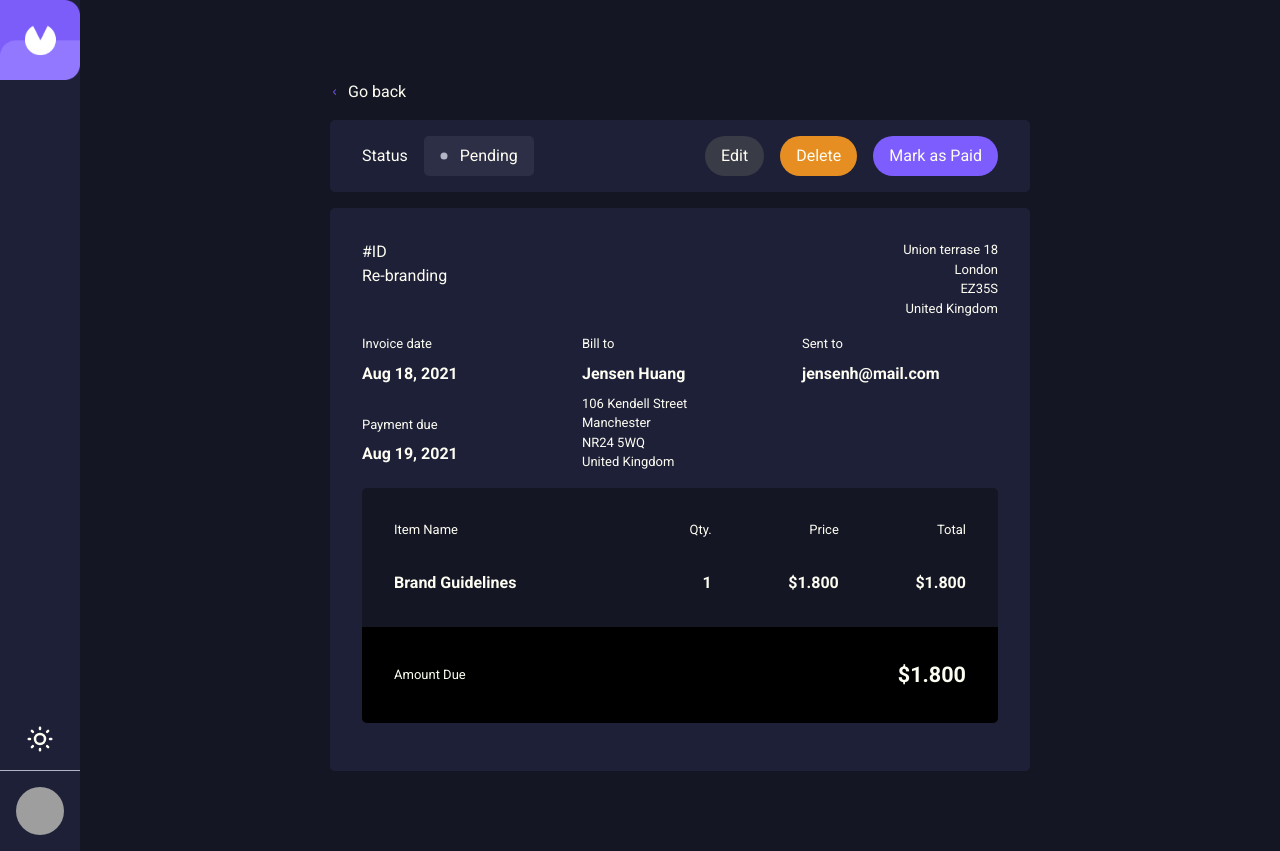
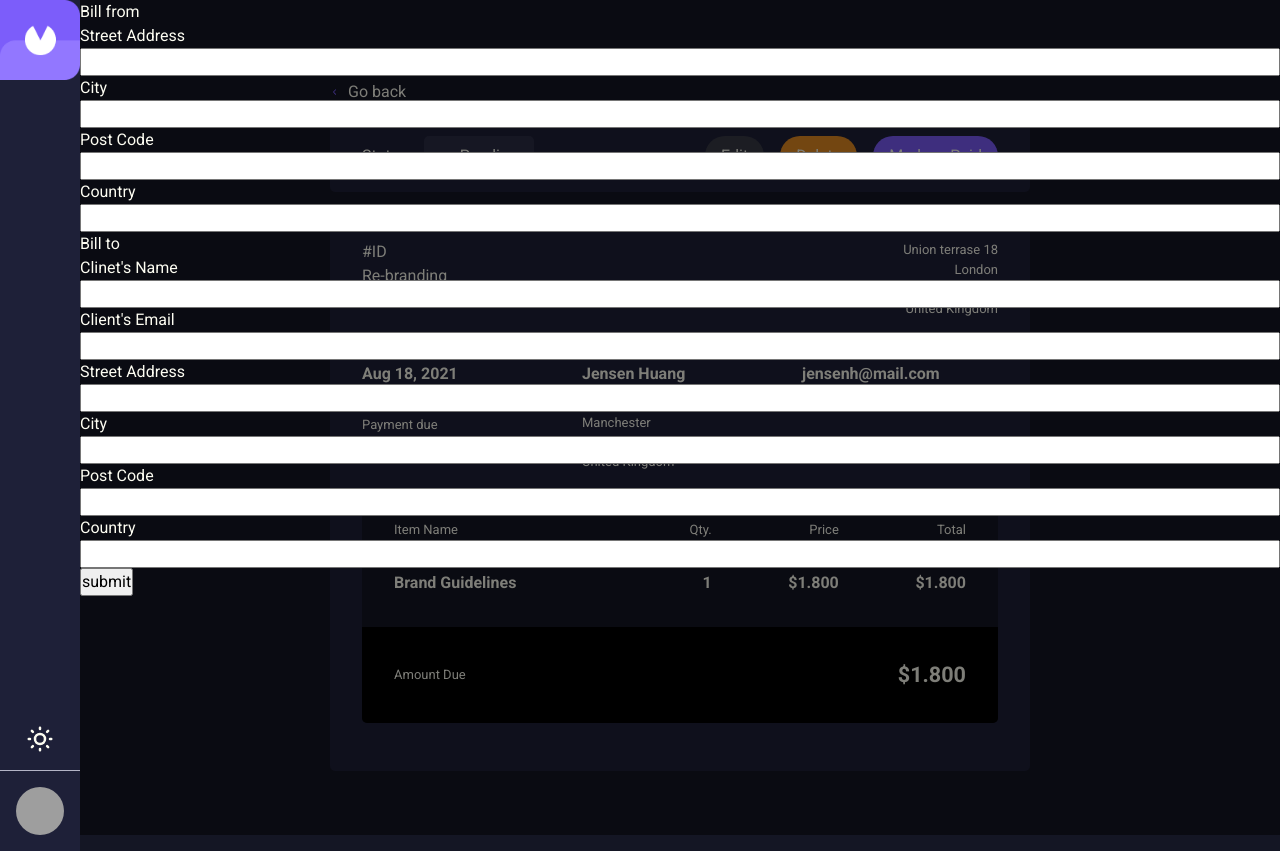
Before and after one commit to nivanovic7/invoices-app, a React (Vite) app: page /details in a window 1280 px wide. Built offline with nearby package versions, Linux system fonts and the light colour scheme; grey boxes are pictures that could not be loaded; a web font is replaced by a local one.

Commit message:
Added some input fields, Datepicker giving me HELL, Deleted it!!!

```diff
--- /dev/null
+++ b/src/components/BillingForm.jsx
@@ -0,0 +1,50 @@
+import styles from "./BillingForm.module.css";
+import { Field, Form, Formik } from "formik";
+
+import TextInput from "./TextInput";
+
+import { LocalizationProvider } from "@mui/x-date-pickers";
+import { AdapterDayjs } from "@mui/x-date-pickers/AdapterDayjs";
+
+import { DatePicker } from "formik-mui-x-date-pickers";
+import { TextField, styled } from "@mui/material";
+
+import dayjs from "dayjs";
+
+const CustomTextField = styled(TextField)(({ theme }) => ({
+  backgroundColor: "lightblue", // Customize your background color here
+  // Add additional styles if needed
+}));
+
+function BillingForm() {
+  console.log(new Date());
+  return (
+    <LocalizationProvider dateAdapter={AdapterDayjs}>
+      <Formik
+        className={styles.form}
+        initialValues={{ date: null }}
+        onSubmit={(values) => console.log(values.date)}
+      >
+        <Form>
+          <h3>Bill from</h3>
+          <TextInput label="Street Address" name="street" type="text" />
+          <TextInput label="City" name="city" type="text" />
+          <TextInput label="Post Code" name="postCode" type="text" />
+          <TextInput label="Country" name="country" type="text" />
+
+          <h3>Bill to</h3>
+          <TextInput label="Clinet's Name" name="street" type="text" />
+          <TextInput label="Client's Email" name="city" type="text" />
+          <TextInput label="Street Address" name="postCode" type="text" />
+          <TextInput label="City" name="city" type="text" />
+          <TextInput label="Post Code" name="postCode" type="text" />
+          <TextInput label="Country" name="country" type="text" />
+
+          <button type="submit">submit</button>
+        </Form>
+      </Formik>
+    </LocalizationProvider>
+  );
+}
+
+export default BillingForm;
--- /dev/null
+++ b/src/components/BillingForm.module.css
@@ -0,0 +1,8 @@
+.form {
+  display: flex;
+  align-items: center;
+}
+
+.form input {
+  background-color: aliceblue;
+}
--- a/src/components/Main.module.css
+++ b/src/components/Main.module.css
@@ -1,5 +1,6 @@
 .main {
   flex: 1;
+  position: relative;
   padding: 5rem 1rem;
 
   @media (min-width: 50rem) {
--- /dev/null
+++ b/src/components/Modal.jsx
@@ -0,0 +1,11 @@
+import styles from "./Modal.module.css";
+
+function Modal({ children }) {
+  return (
+    <div className={styles.overlay}>
+      <div className={styles.content}>{children}</div>
+    </div>
+  );
+}
+
+export default Modal;
--- /dev/null
+++ b/src/components/Modal.module.css
@@ -0,0 +1,8 @@
+.overlay {
+  position: absolute;
+  top: 0;
+  left: 0;
+  right: 0;
+  bottom: 0;
+  background: rgba(0, 0, 0, 0.5);
+}
--- /dev/null
+++ b/src/components/TextInput.jsx
@@ -0,0 +1,17 @@
+import styles from "./TextInput.module.css";
+import { useField } from "formik";
+
+const TextInput = ({ label, ...props }) => {
+  const [field, meta] = useField(props);
+  return (
+    <div className={styles.input}>
+      <label htmlFor={props.id || props.name}>{label}</label>
+      <input {...field} {...props} />
+      {meta.touched && meta.error ? (
+        <div className={styles.error}>{meta.error}</div>
+      ) : null}
+    </div>
+  );
+};
+
+export default TextInput;
--- /dev/null
+++ b/src/components/TextInput.module.css
@@ -0,0 +1,4 @@
+.input {
+  display: flex;
+  flex-direction: column;
+}
--- a/src/pages/Details.jsx
+++ b/src/pages/Details.jsx
@@ -5,6 +5,8 @@ import Status from "../components/Status";
 import styles from "./Details.module.css";
 import Arrow from "../components/Arrow";
 import InvoiceDetails from "../components/InvoiceDetails";
+import Modal from "../components/Modal";
+import BillingForm from "../components/BillingForm";
 
 function Details() {
   return (
@@ -26,6 +28,9 @@ function Details() {
         </div>
       </Row>
       <InvoiceDetails />
+      <Modal>
+        <BillingForm />
+      </Modal>
     </div>
   );
 }
```
Also changed, not shown: package.json (+9 -0 lines), src/components/DatePicker.jsx (added, +29 -0 lines), 1 other file (tests, documents, lock files or other folders).
